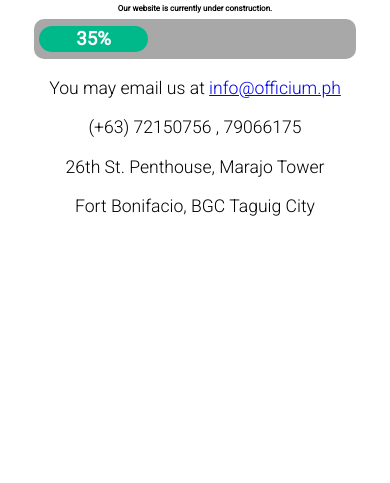
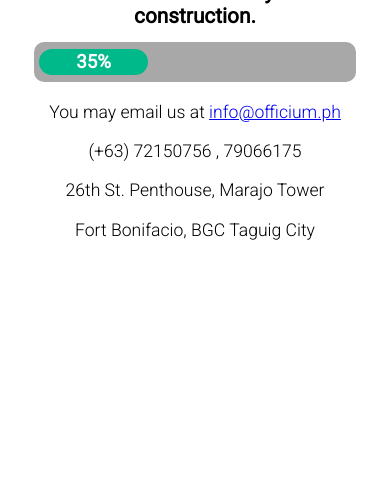
Before and after one commit to officiumph/coming-soon, a plain HTML site: page index.html in a window 390 px wide. Shown: the part 361-844 px from the top of the page. Drawn offline with Linux system fonts and the light colour scheme.

Commit message:
Update index.html

```diff
--- a/index.html
+++ b/index.html
@@ -64,7 +64,7 @@
                 width: 60%;
             }
             h1 {
-                font-size: 0.5em;
+                font-size: 1.3em;
             }
             h2 {
                 margin: 1.1em;
@@ -85,6 +85,7 @@
         <div id="progress"><div id="fill"><div id="barpercent"><h3>35%</h3></div></div></div>
 	<h2>You may email us at <a href="mailto:info@officium.ph">info@officium.ph</a></h2>
 	<h2>(+63) 72150756 , 79066175</h2>
+<p>
 	<h2>26th St. Penthouse, Marajo Tower</h2>
 	<h2>Fort Bonifacio, BGC Taguig City</h2>
     </div>
```
